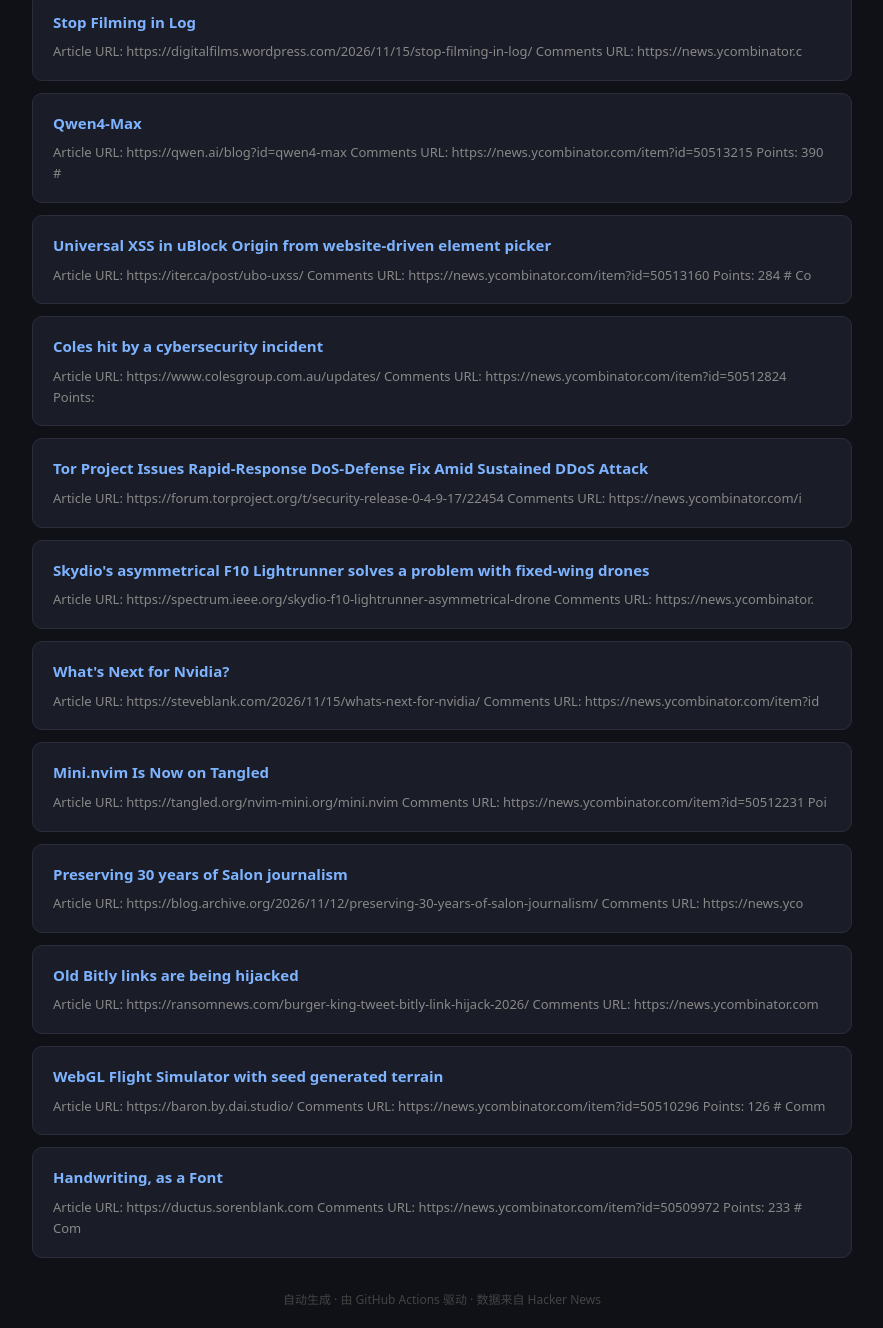
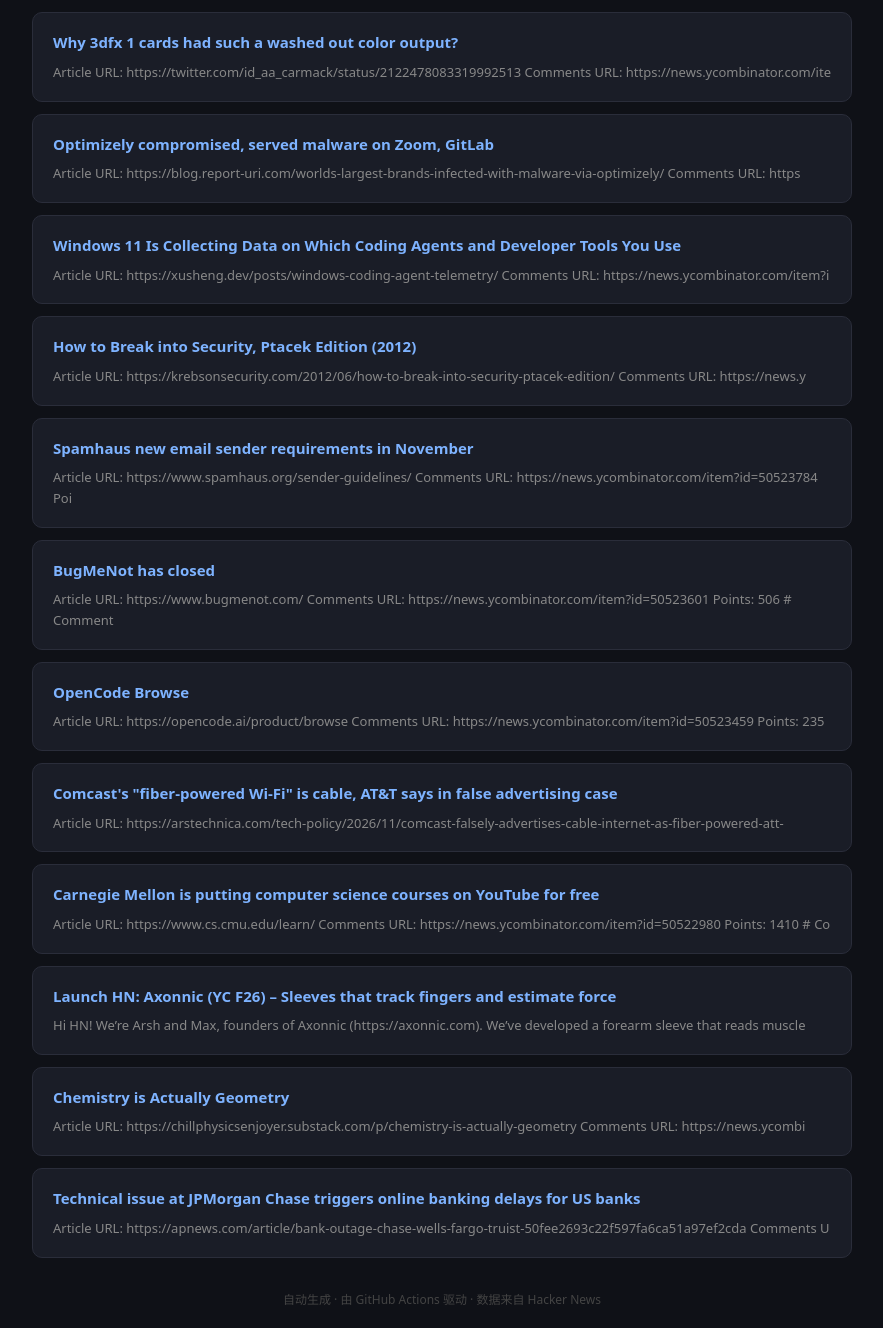
Before and after one commit to erdmanncho/daily-tech-news, a plain HTML site: page docs/index.html in a window 1280 px wide. Shown: the part 403-1731 px from the top of the page, without its empty margins (198-1081 px from the left). Drawn offline with Linux system fonts and the light colour scheme.

Commit message:
每日新闻更新 2026-11-17

```diff
--- a/docs/index.html
+++ b/docs/index.html
@@ -1,7 +1,7 @@
 <!DOCTYPE html>
 <html lang="zh"><head><meta charset="UTF-8">
 <meta name="viewport" content="width=device-width,initial-scale=1">
-<title>每日科技新闻 · 2026年11月16日</title>
+<title>每日科技新闻 · 2026年11月17日</title>
 <style>
   body{font-family:system-ui,sans-serif;max-width:820px;margin:0 auto;padding:20px 16px;background:#0f1117;color:#e0e0e0}
   h1{font-size:22px;border-left:4px solid #4361ee;padding-left:12px;margin-bottom:24px}
@@ -14,92 +14,89 @@
   footer{text-align:center;color:#444;margin-top:32px;font-size:12px}
 </style></head>
 <body>
-  <h1>每日科技新闻 · 2026年11月16日</h1>
+  <h1>每日科技新闻 · 2026年11月17日</h1>
 
     <div class="card">
-      <a href="https://pub.cba.mit.edu/863.26/site/" target="_blank"><h2>How to make almost anything</h2></a>
-      <p>Article URL: https://pub.cba.mit.edu/863.26/site/
-Comments URL: https://news.ycombinator.com/item?id=50514470
-Points: 11</p>
+      <a href="https://support.apple.com/en-us/149699" target="_blank"><h2>If an App Asks for Full Disk Access or System and App Protection Override</h2></a>
+      <p>Article URL: https://support.apple.com/en-us/149699
+Comments URL: https://news.ycombinator.com/item?id=50526560
+Points: </p>
     </div>
     <div class="card">
-      <a href="https://retrocomputing.stackexchange.com/questions/12158/did-the-apollo-guidance-computer-really-use-60-of-the-worlds-ics-in-1963" target="_blank"><h2>Did the Apollo Guidance Computer use 60% of the ICs in 1963?</h2></a>
-      <p>Article URL: https://retrocomputing.stackexchange.com/questions/12158/did-the-apollo-guidance-computer-really-use-60-of-</p>
+      <a href="https://get.mem.ai/blog/mem-is-shutting-down" target="_blank"><h2>Mem Is Shutting Down</h2></a>
+      <p>Article URL: https://get.mem.ai/blog/mem-is-shutting-down
+Comments URL: https://news.ycombinator.com/item?id=50526537
+Po</p>
     </div>
     <div class="card">
-      <a href="https://bugs.debian.org/cgi-bin/bugreport.cgi?bug=1154101" target="_blank"><h2>Debian Becomes Unresponsive after 6.1.0-55 Kernel Update</h2></a>
-      <p>Article URL: https://bugs.debian.org/cgi-bin/bugreport.cgi?bug=1154101
+      <a href="https://blog.antonio.cx/running-agents-with-lend" target="_blank"><h2>Running coding agents without handing them my credentials</h2></a>
+      <p>Article URL: https://blog.antonio.cx/running-agents-with-lend
+Comments URL: https://news.ycombinator.com/item?id=5052615</p>
+    </div>
+    <div class="card">
+      <a href="https://twitter.com/id_aa_carmack/status/2122478083319992513" target="_blank"><h2>Why 3dfx 1 cards had such a washed out color output?</h2></a>
+      <p>Article URL: https://twitter.com/id_aa_carmack/status/2122478083319992513
+Comments URL: https://news.ycombinator.com/ite</p>
+    </div>
+    <div class="card">
+      <a href="https://blog.report-uri.com/worlds-largest-brands-infected-with-malware-via-optimizely/" target="_blank"><h2>Optimizely compromised, served malware on Zoom, GitLab</h2></a>
+      <p>Article URL: https://blog.report-uri.com/worlds-largest-brands-infected-with-malware-via-optimizely/
+Comments URL: https</p>
+    </div>
+    <div class="card">
+      <a href="https://xusheng.dev/posts/windows-coding-agent-telemetry/" target="_blank"><h2>Windows 11 Is Collecting Data on Which Coding Agents and Developer Tools You Use</h2></a>
+      <p>Article URL: https://xusheng.dev/posts/windows-coding-agent-telemetry/
 Comments URL: https://news.ycombinator.com/item?i</p>
     </div>
     <div class="card">
-      <a href="https://digitalfilms.wordpress.com/2026/11/15/stop-filming-in-log/" target="_blank"><h2>Stop Filming in Log</h2></a>
-      <p>Article URL: https://digitalfilms.wordpress.com/2026/11/15/stop-filming-in-log/
-Comments URL: https://news.ycombinator.c</p>
+      <a href="https://krebsonsecurity.com/2012/06/how-to-break-into-security-ptacek-edition/" target="_blank"><h2>How to Break into Security, Ptacek Edition (2012)</h2></a>
+      <p>Article URL: https://krebsonsecurity.com/2012/06/how-to-break-into-security-ptacek-edition/
+Comments URL: https://news.y</p>
     </div>
     <div class="card">
-      <a href="https://qwen.ai/blog?id=qwen4-max" target="_blank"><h2>Qwen4-Max</h2></a>
-      <p>Article URL: https://qwen.ai/blog?id=qwen4-max
-Comments URL: https://news.ycombinator.com/item?id=50513215
-Points: 390
-#</p>
+      <a href="https://www.spamhaus.org/sender-guidelines/" target="_blank"><h2>Spamhaus new email sender requirements in November</h2></a>
+      <p>Article URL: https://www.spamhaus.org/sender-guidelines/
+Comments URL: https://news.ycombinator.com/item?id=50523784
+Poi</p>
     </div>
     <div class="card">
-      <a href="https://iter.ca/post/ubo-uxss/" target="_blank"><h2>Universal XSS in uBlock Origin from website-driven element picker</h2></a>
-      <p>Article URL: https://iter.ca/post/ubo-uxss/
-Comments URL: https://news.ycombinator.com/item?id=50513160
-Points: 284
+      <a href="https://www.bugmenot.com/" target="_blank"><h2>BugMeNot has closed</h2></a>
+      <p>Article URL: https://www.bugmenot.com/
+Comments URL: https://news.ycombinator.com/item?id=50523601
+Points: 506
+# Comment</p>
+    </div>
+    <div class="card">
+      <a href="https://opencode.ai/product/browse" target="_blank"><h2>OpenCode Browse</h2></a>
+      <p>Article URL: https://opencode.ai/product/browse
+Comments URL: https://news.ycombinator.com/item?id=50523459
+Points: 235
+</p>
+    </div>
+    <div class="card">
+      <a href="https://arstechnica.com/tech-policy/2026/11/comcast-falsely-advertises-cable-internet-as-fiber-powered-att-lawsuit-says/" target="_blank"><h2>Comcast's "fiber-powered Wi-Fi" is cable, AT&T says in false advertising case</h2></a>
+      <p>Article URL: https://arstechnica.com/tech-policy/2026/11/comcast-falsely-advertises-cable-internet-as-fiber-powered-att-</p>
+    </div>
+    <div class="card">
+      <a href="https://www.cs.cmu.edu/learn/" target="_blank"><h2>Carnegie Mellon is putting computer science courses on YouTube for free</h2></a>
+      <p>Article URL: https://www.cs.cmu.edu/learn/
+Comments URL: https://news.ycombinator.com/item?id=50522980
+Points: 1410
 # Co</p>
     </div>
     <div class="card">
-      <a href="https://www.colesgroup.com.au/updates/" target="_blank"><h2>Coles hit by a cybersecurity incident</h2></a>
-      <p>Article URL: https://www.colesgroup.com.au/updates/
-Comments URL: https://news.ycombinator.com/item?id=50512824
-Points: </p>
+      <a href="https://news.ycombinator.com/item?id=50522776" target="_blank"><h2>Launch HN: Axonnic (YC F26) – Sleeves that track fingers and estimate force</h2></a>
+      <p>Hi HN! We’re Arsh and Max, founders of Axonnic (https://axonnic.com). We’ve developed a forearm sleeve that reads muscle</p>
     </div>
     <div class="card">
-      <a href="https://forum.torproject.org/t/security-release-0-4-9-17/22454" target="_blank"><h2>Tor Project Issues Rapid-Response DoS-Defense Fix Amid Sustained DDoS Attack</h2></a>
-      <p>Article URL: https://forum.torproject.org/t/security-release-0-4-9-17/22454
-Comments URL: https://news.ycombinator.com/i</p>
+      <a href="https://chillphysicsenjoyer.substack.com/p/chemistry-is-actually-geometry" target="_blank"><h2>Chemistry is Actually Geometry</h2></a>
+      <p>Article URL: https://chillphysicsenjoyer.substack.com/p/chemistry-is-actually-geometry
+Comments URL: https://news.ycombi</p>
     </div>
     <div class="card">
-      <a href="https://spectrum.ieee.org/skydio-f10-lightrunner-asymmetrical-drone" target="_blank"><h2>Skydio's asymmetrical F10 Lightrunner solves a problem with fixed-wing drones</h2></a>
-      <p>Article URL: https://spectrum.ieee.org/skydio-f10-lightrunner-asymmetrical-drone
-Comments URL: https://news.ycombinator.</p>
-    </div>
-    <div class="card">
-      <a href="https://steveblank.com/2026/11/15/whats-next-for-nvidia/" target="_blank"><h2>What's Next for Nvidia?</h2></a>
-      <p>Article URL: https://steveblank.com/2026/11/15/whats-next-for-nvidia/
-Comments URL: https://news.ycombinator.com/item?id</p>
-    </div>
-    <div class="card">
-      <a href="https://tangled.org/nvim-mini.org/mini.nvim" target="_blank"><h2>Mini.nvim Is Now on Tangled</h2></a>
-      <p>Article URL: https://tangled.org/nvim-mini.org/mini.nvim
-Comments URL: https://news.ycombinator.com/item?id=50512231
-Poi</p>
-    </div>
-    <div class="card">
-      <a href="https://blog.archive.org/2026/11/12/preserving-30-years-of-salon-journalism/" target="_blank"><h2>Preserving 30 years of Salon journalism</h2></a>
-      <p>Article URL: https://blog.archive.org/2026/11/12/preserving-30-years-of-salon-journalism/
-Comments URL: https://news.yco</p>
-    </div>
-    <div class="card">
-      <a href="https://ransomnews.com/burger-king-tweet-bitly-link-hijack-2026/" target="_blank"><h2>Old Bitly links are being hijacked</h2></a>
-      <p>Article URL: https://ransomnews.com/burger-king-tweet-bitly-link-hijack-2026/
-Comments URL: https://news.ycombinator.com</p>
-    </div>
-    <div class="card">
-      <a href="https://baron.by.dai.studio/" target="_blank"><h2>WebGL Flight Simulator with seed generated terrain</h2></a>
-      <p>Article URL: https://baron.by.dai.studio/
-Comments URL: https://news.ycombinator.com/item?id=50510296
-Points: 126
-# Comm</p>
-    </div>
-    <div class="card">
-      <a href="https://ductus.sorenblank.com" target="_blank"><h2>Handwriting, as a Font</h2></a>
-      <p>Article URL: https://ductus.sorenblank.com
-Comments URL: https://news.ycombinator.com/item?id=50509972
-Points: 233
-# Com</p>
+      <a href="https://apnews.com/article/bank-outage-chase-wells-fargo-truist-50fee2693c22f597fa6ca51a97ef2cda" target="_blank"><h2>Technical issue at JPMorgan Chase triggers online banking delays for US banks</h2></a>
+      <p>Article URL: https://apnews.com/article/bank-outage-chase-wells-fargo-truist-50fee2693c22f597fa6ca51a97ef2cda
+Comments U</p>
     </div>
   <footer>自动生成 · 由 GitHub Actions 驱动 · 数据来自 Hacker News</footer>
 </body></html>
```
